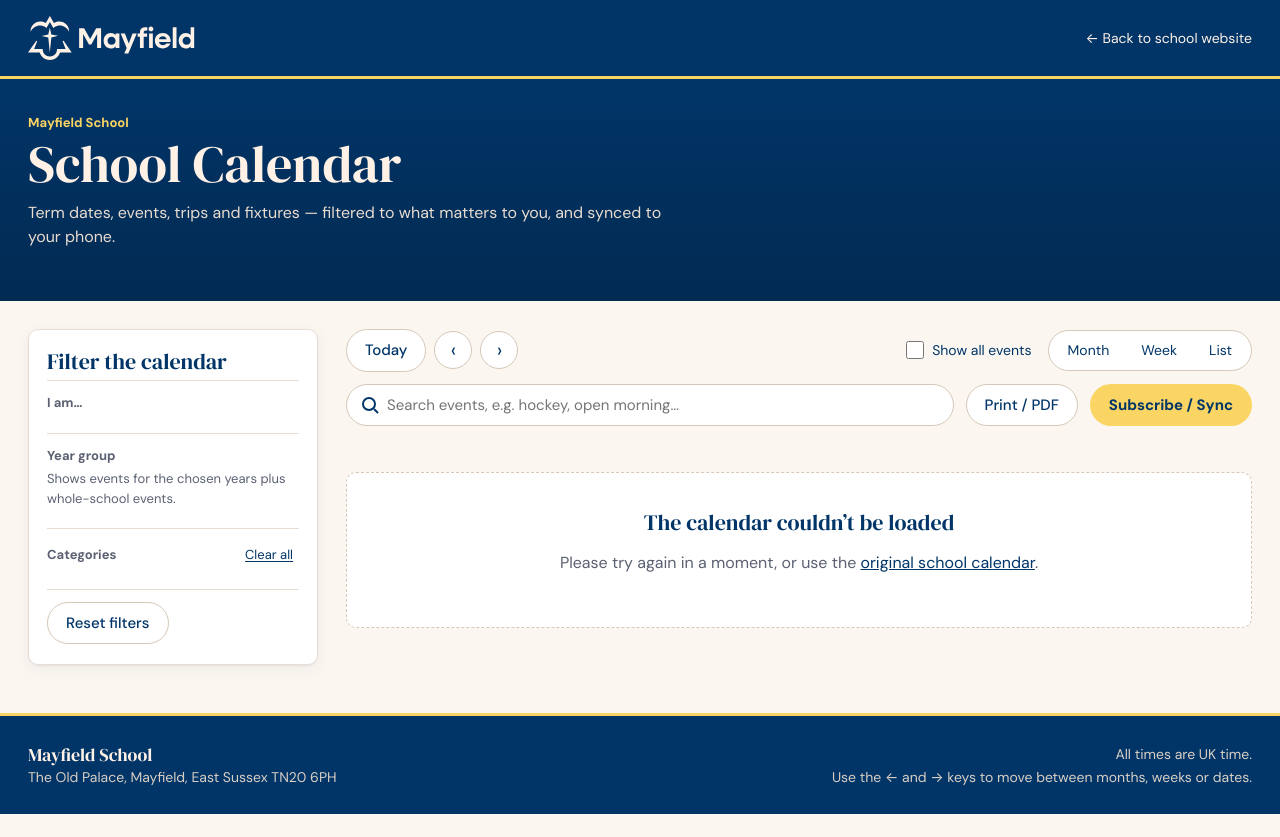
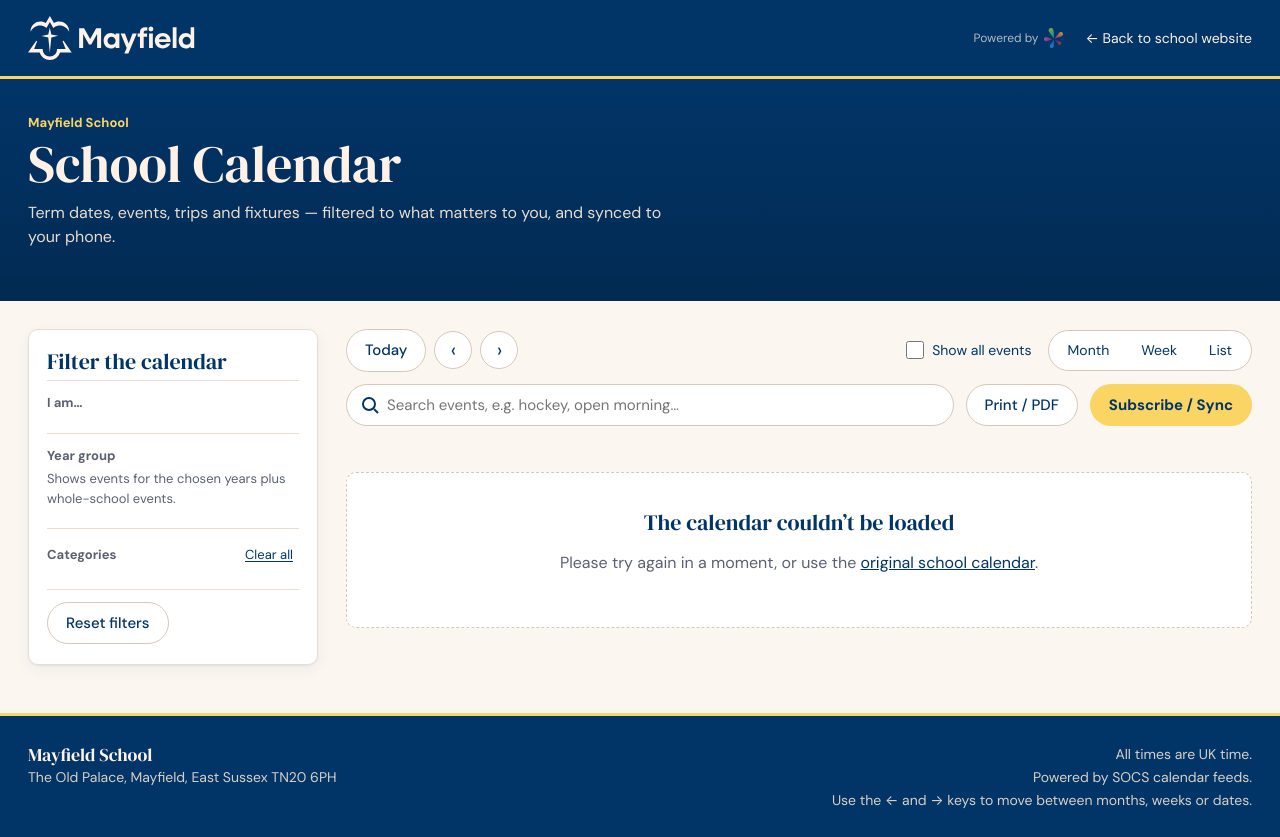
Before and after one commit to Mayfield-School/CalendarSite, a website with bundled scripts: page public/index.html in a window 1280 px wide. Before the commit the page ends 814 px from the top, so only its background shows below. Built offline with nearby package versions, Linux system fonts and the light colour scheme; files whose address does not match are found by name.

Commit message:
Show Powered by SOCS in the header and footer

```diff
--- a/public/index.html
+++ b/public/index.html
@@ -22,6 +22,10 @@
         <img src="logo.svg" alt="Mayfield" width="183" height="48">
       </a>
       <nav class="header-links" aria-label="School links">
+        <a class="powered-by" href="https://socs.tech" rel="noopener" title="This calendar is powered by SOCS calendar feeds">
+          <span class="powered-by-text">Powered by</span>
+          <img src="socs-logo.png" alt="SOCS" width="19" height="20">
+        </a>
         <a href="https://www.mayfieldgirls.org/"><span aria-hidden="true">←</span> Back to school website</a>
       </nav>
     </div>
@@ -110,6 +114,7 @@
       <div class="footer-meta">
         <span id="updated"></span>
         <span>All times are UK time.</span>
+        <span>Powered by SOCS calendar feeds.</span>
         <span>Use the ← and → keys to move between months, weeks or dates.</span>
       </div>
     </div>
--- a/public/styles.css
+++ b/public/styles.css
@@ -44,6 +44,11 @@ h1, h2, h3 { margin: 0; }
 .header-links a { color: var(--cream); text-decoration: none; font-size: 14px; white-space: nowrap; }
 .header-links a:hover { color: var(--gold); }
 @media (max-width: 480px) { .header-links a { font-size: 13px; } }
+.header-links { align-items: center; }
+.header-links .powered-by { display: inline-flex; align-items: center; gap: 6px; font-size: 12px; opacity: .7; transition: opacity .15s; }
+.header-links .powered-by:hover, .header-links .powered-by:focus-visible { opacity: 1; color: var(--cream); }
+.powered-by img { height: 20px; width: auto; display: block; }
+@media (max-width: 560px) { .powered-by-text { display: none; } .header-links { gap: 14px; } }
 
 .hero { background: linear-gradient(180deg, var(--navy) 0%, var(--navy-700) 100%); color: var(--cream); padding: 34px 0 30px; }
 .eyebrow { margin: 0 0 4px; color: var(--gold); font-size: 13px; font-weight: 700; }
```
Also changed, not shown: public/socs-logo.png (added).
